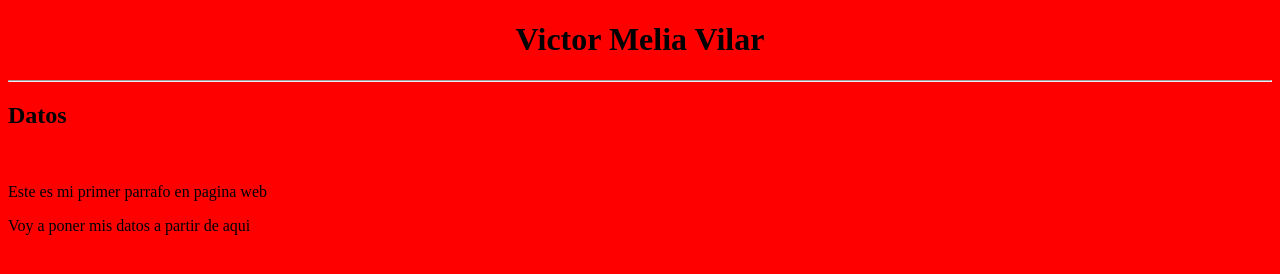
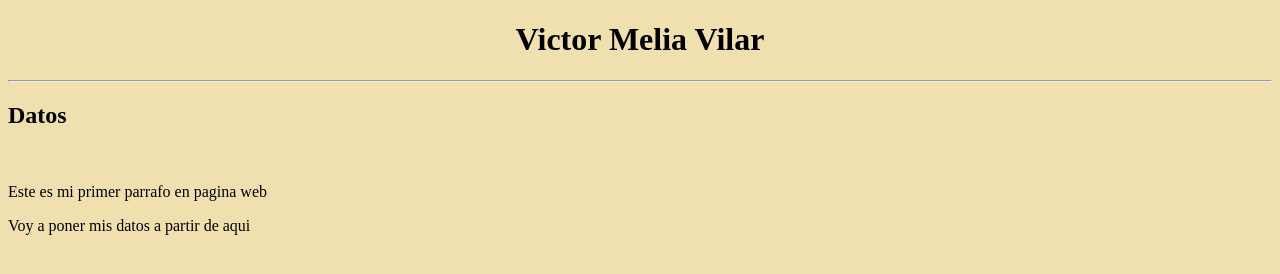
Before and after one commit to VicMelia/VicMelia.github.io, a plain HTML site: page index.html in a window 1280 px wide. Drawn offline with Linux system fonts and the light colour scheme.

Commit message:
Update index.html

```diff
--- a/index.html
+++ b/index.html
@@ -5,7 +5,7 @@
 </head>
 
 
-<body bgcolor="red">
+<body bgcolor=#F0E0B0>
 <h1 align = "center">Victor Melia Vilar </h1>
 
 <hr/>
```
